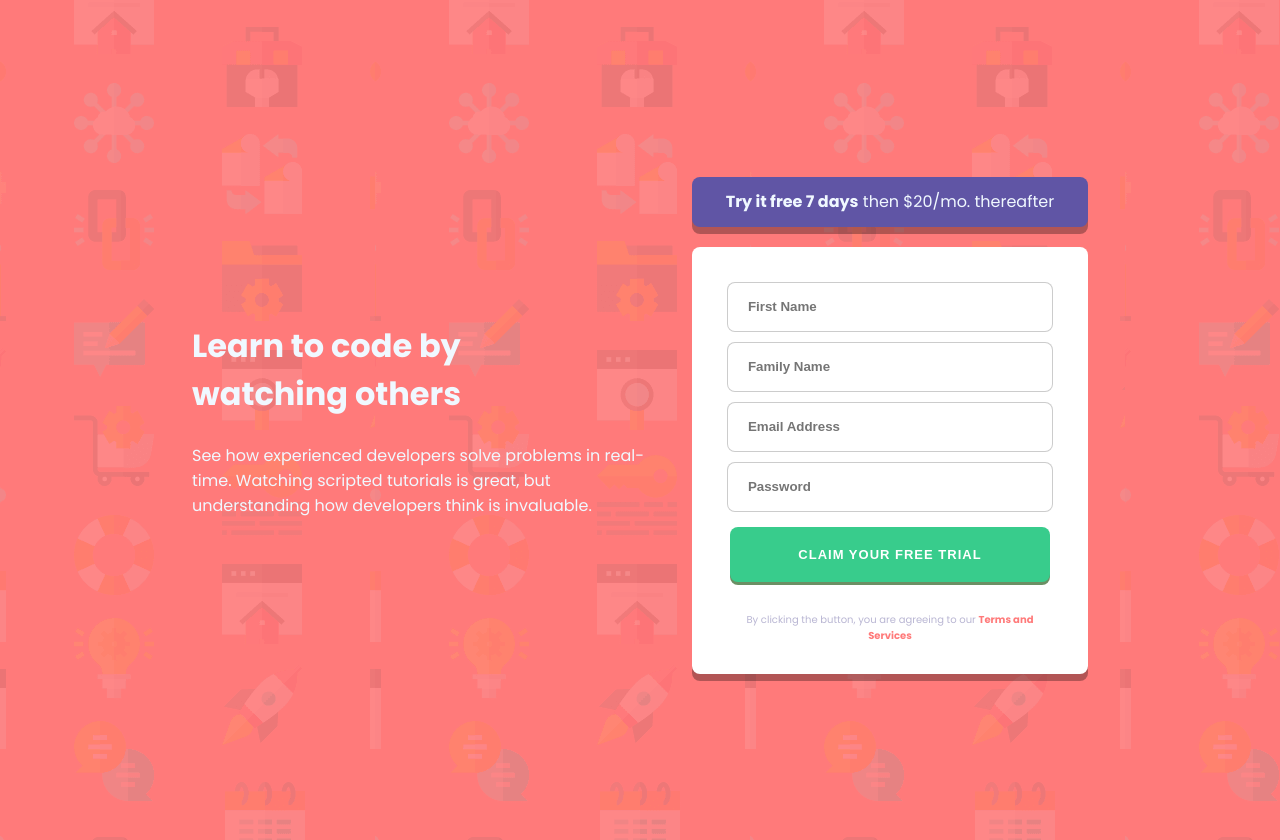
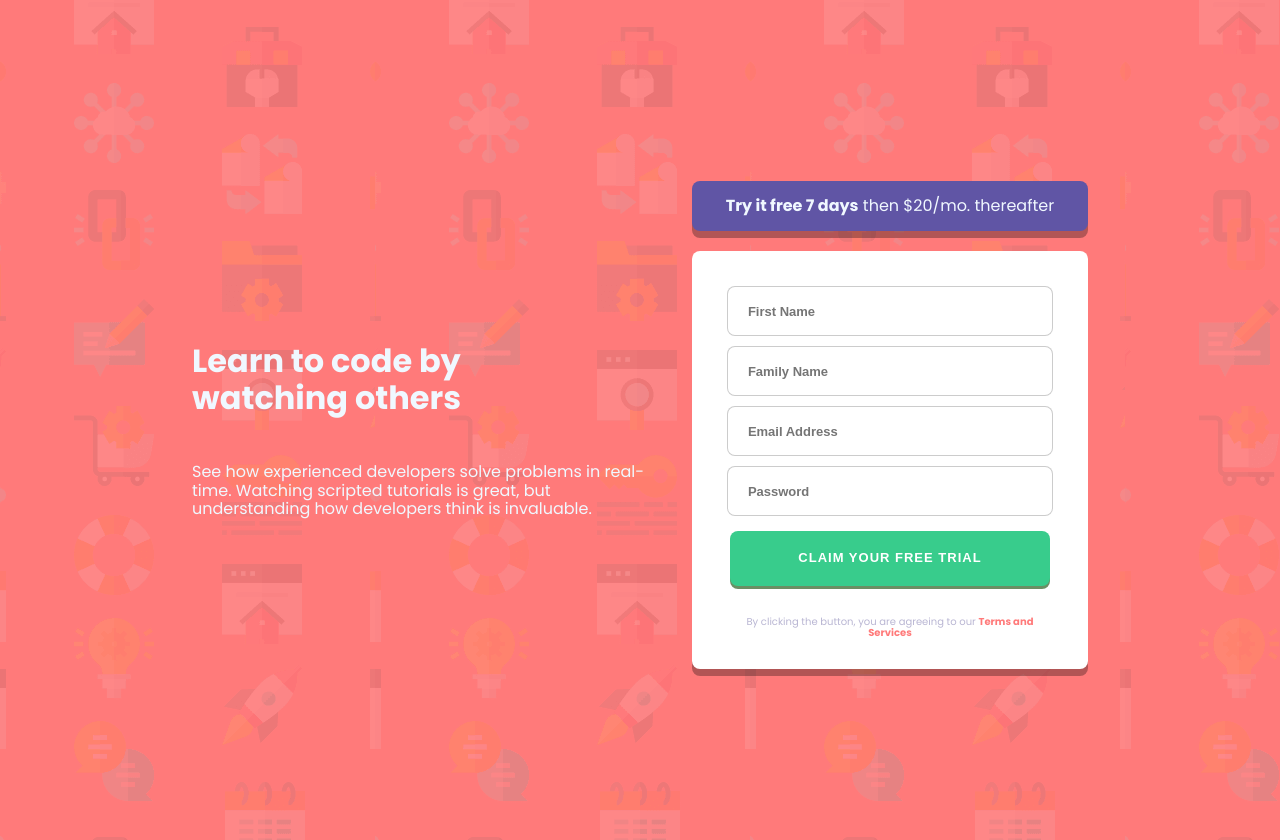
Before and after one commit to aokdirova/intro-page-frontendmentor-challenge, a plain HTML site: page index.html in a window 1280 px wide. Drawn offline with nearby package versions, Linux system fonts and the light colour scheme.

Commit message:
Update index.html

```diff
--- a/index.html
+++ b/index.html
@@ -12,7 +12,8 @@
       href="./images/favicon-32x32.png"
     />
 
-    <title>Frontend Mentor | Intro component with sign up form</title>
+    <title>Intro component with sign up form</title>
+     <link rel="stylesheet" href="https://cdnjs.cloudflare.com/ajax/libs/normalize/7.0.0/normalize.min.css">
     <link rel="stylesheet" href="./style.css">
     <script src="https://kit.fontawesome.com/e58a33bc9b.js" crossorigin="anonymous"></script>
     <script src="./script.js" defer></script>
```
